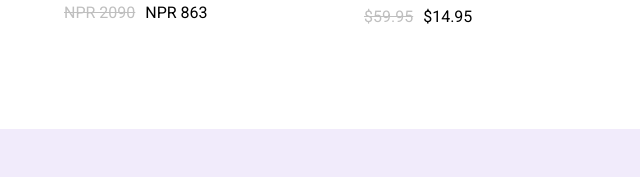
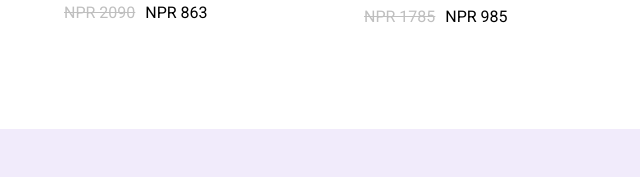
Before and after one commit to BinitAcharya7/Library-Project, a plain HTML site: page index.html in a window 1280 px wide. Shown: the part 3073-3250 px from the top of the page, 0-640 px from the left. Drawn offline with Linux system fonts and the light colour scheme.

Commit message:
Finalest Commit

```diff
--- a/index.html
+++ b/index.html
@@ -300,7 +300,7 @@
                 <i class="fas fa-star-half-alt"></i>
               </div>
               <div class="book__price">
-                <span class="book__price--normal">$59.95</span> $14.95
+                <span class="book__price--normal">NPR 1785</span> NPR 985
               </div>
             </div>
             <div class="book">
```
Also changed, not shown: Using new React-Router-Dom V6/Routing V6 Instructions.png (deleted), Using new React-Router-Dom V6/Routing with V6.png (deleted).
